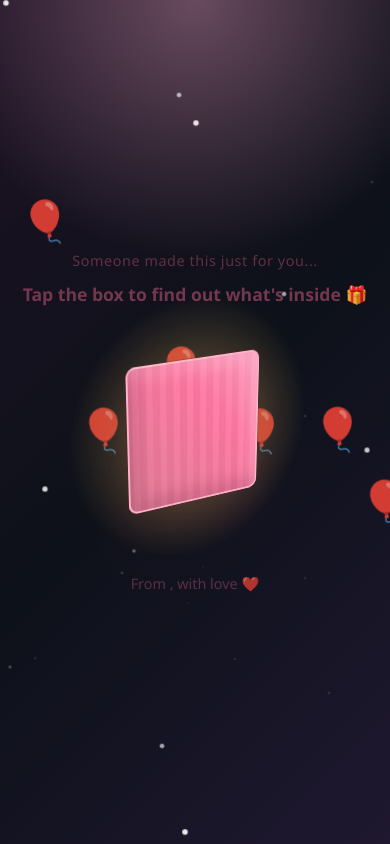
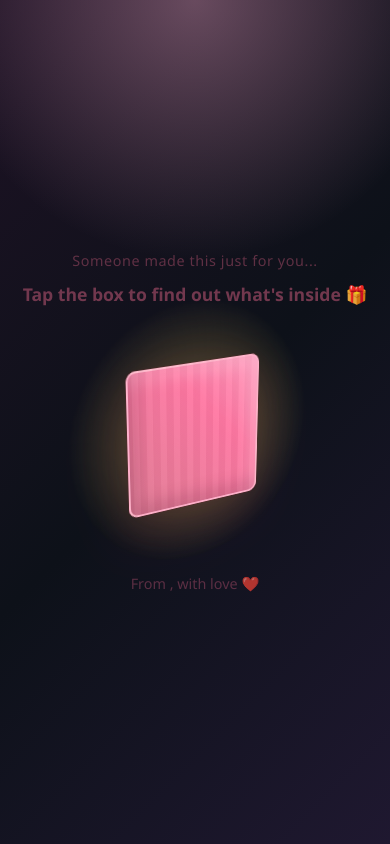
Before and after one commit to yaswanthkumarpalle/birthday, a Flask app: template templates/wish.html in a window 390 px wide. Run offline with Flask 3, Linux system fonts and the light colour scheme; the template is opened without the code that fills it, so the values that code supplies are empty.

Commit message:
7th commit

```diff
--- a/static/birthday.js
+++ b/static/birthday.js
@@ -63,6 +63,7 @@ const lowPowerDevice = window.matchMedia("(max-width: 600px)").matches || (navig
 let pieces = [];
 
 function burstConfetti(originX, originY, count = 160) {
+    if (lowPowerDevice) return;
     for (let i = 0; i < count; i++) {
         pieces.push({
             x: originX, y: originY,
@@ -128,6 +129,7 @@ document.addEventListener("visibilitychange", () => {
 draw();
 
 function launchFireworkShow() {
+    if (lowPowerDevice) return;
     let count = 0;
     const burstCount = lowPowerDevice ? 3 : 5;
     const particleCount = lowPowerDevice ? 24 : 50;
@@ -142,6 +144,7 @@ function launchFireworkShow() {
 
 /* ---------- Floating hearts ---------- */
 function launchFloatingHearts() {
+    if (lowPowerDevice) return;
     const container = document.getElementById("floating-hearts");
     if (!container) return;
     const emojis = ["💖", "💕", "💗", "✨", "🎉"];
@@ -219,6 +222,7 @@ function popBalloon(balloon, color) {
 }
 
 function startBalloonSpawner() {
+    if (lowPowerDevice) return;
     spawnBalloon();
     setInterval(spawnBalloon, lowPowerDevice ? 2400 : 1400);
 }
--- a/static/style.css
+++ b/static/style.css
@@ -865,6 +865,38 @@ body.theme-celebration { background: radial-gradient(circle at top, rgba(246, 21
     }
 }
 
+@media (max-width: 600px) {
+    body {
+        animation: none;
+    }
+
+    .balloons span,
+    .sparkle-field .spark,
+    .box3d,
+    .glow-ring,
+    .heart-line span,
+    .photo-glow,
+    .pop-balloon {
+        animation: none;
+    }
+
+    .sparkle-field,
+    .balloons,
+    #confetti,
+    .floating-hearts,
+    .pop-balloons {
+        display: none;
+    }
+
+    .card {
+        backdrop-filter: none;
+    }
+
+    .slide.active {
+        animation: none;
+    }
+}
+
 /* ============ Create/Created form pages ============ */
 .form-card h1 { font-size: 1.7rem; color: #2d2d2d; margin-bottom: 0.5rem; }
 .form-card .subtitle { color: #666; margin-bottom: 1.5rem; }
--- a/templates/created.html
+++ b/templates/created.html
@@ -4,7 +4,7 @@
     <meta charset="UTF-8">
     <meta name="viewport" content="width=device-width, initial-scale=1.0">
     <title>Your Link is Ready</title>
-    <link rel="stylesheet" href="{{ url_for('static', filename='style.css') }}">
+    <link rel="stylesheet" href="{{ url_for('static', filename='style.css', v='20260904-mobile') }}">
 </head>
 <body>
     <main class="card form-card">
--- a/templates/wish.html
+++ b/templates/wish.html
@@ -4,7 +4,7 @@
     <meta charset="UTF-8">
     <meta name="viewport" content="width=device-width, initial-scale=1.0">
     <title>Happy Birthday, {{ name }}!</title>
-    <link rel="stylesheet" href="{{ url_for('static', filename='style.css') }}">
+    <link rel="stylesheet" href="{{ url_for('static', filename='style.css', v='20260904-mobile') }}">
 </head>
 <body>
     <div class="sparkle-field" id="sparkle-field"></div>
@@ -96,6 +96,6 @@
         const slideCount = wishData.slides.length;
     </script>
 
-    <script src="{{ url_for('static', filename='birthday.js') }}"></script>
+    <script src="{{ url_for('static', filename='birthday.js', v='20260904-mobile') }}"></script>
 </body>
 </html>
```
Also changed, not shown: templates/create.html (+28 -9 lines).
